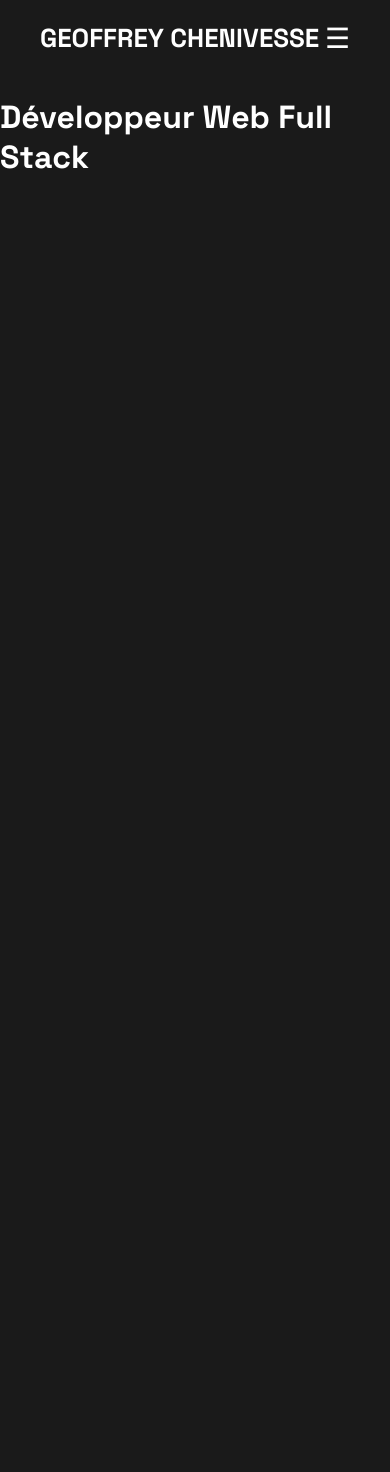
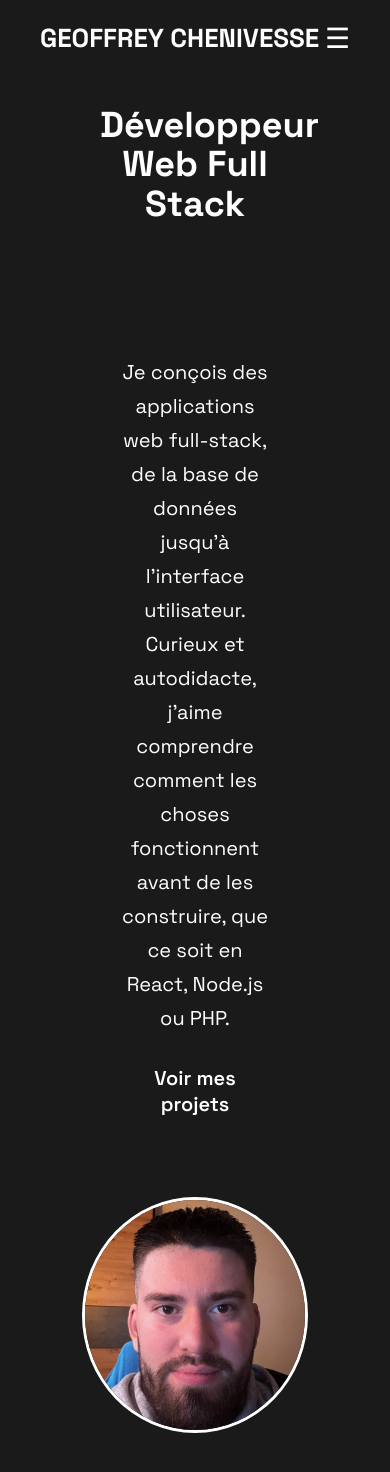
Before and after one commit to Prin0u/portfolio, a React (Vite) app: page / in a window 390 px wide. Shown: the top 1472 px of the page. Before the commit the page ends 844 px from the top, so only its background shows below. Built offline with nearby package versions, Linux system fonts and the light colour scheme.

Commit message:
Création hero responsive

```diff
--- a/src/App.jsx
+++ b/src/App.jsx
@@ -1,13 +1,11 @@
 import Navbar from "./components/Navbar";
+import Hero from "./components/Hero";
 
 function App() {
   return (
     <>
       <Navbar />
-
-      <div className="container py-5 text-center">
-        <h1>Développeur Web Full Stack</h1>
-      </div>
+      <Hero />
     </>
   );
 }
--- a/src/components/Hero.jsx
+++ b/src/components/Hero.jsx
@@ -0,0 +1,31 @@
+import "./css/Hero.css";
+
+function Hero() {
+  return (
+    <section className="hero" id="home">
+      <div className="hero-title">
+        <h1>Développeur Web Full Stack</h1>
+      </div>
+      <div className="hero-content">
+        <div className="hero-left">
+          <p>
+            Je conçois des applications web full-stack, de la base de données
+            jusqu'à l'interface utilisateur. Curieux et autodidacte, j'aime
+            comprendre comment les choses fonctionnent avant de les construire,
+            que ce soit en React, Node.js ou PHP.
+          </p>
+          <div className="hero-button">
+            <a href="#projects" className="btn-hero">
+              Voir mes projets
+            </a>
+          </div>
+        </div>
+        <div className="hero-right">
+          <img src="./images/me.jpg" alt="Photo de moi" />
+        </div>
+      </div>
+    </section>
+  );
+}
+
+export default Hero;
--- /dev/null
+++ b/src/components/css/Hero.css
@@ -0,0 +1,104 @@
+.hero {
+  min-height: 100vh;
+  display: flex;
+  flex-direction: column;
+  padding: 0 100px;
+}
+
+.hero-title {
+  text-align: center;
+  margin-bottom: 60px;
+}
+.hero-title h1 {
+  font-size: 64px;
+  font-weight: 700;
+  line-height: 1.1;
+}
+
+.hero-content {
+  display: flex;
+  justify-content: space-between;
+  align-items: center;
+  gap: 80px;
+}
+.hero-left {
+  flex: 1;
+  display: flex;
+  flex-direction: column;
+  align-items: center;
+  text-align: center;
+}
+
+.hero-left p {
+  font-size: 20px;
+  max-width: 600px;
+  line-height: 1.7;
+  text-align: center;
+}
+
+.btn-hero {
+  position: relative;
+  display: inline-block;
+  color: white;
+  text-decoration: none;
+  font-weight: 600;
+  font-size: 20px;
+  margin-top: 30px;
+  transition: transform 0.2s ease;
+}
+.btn-hero:hover {
+  transform: scale(1.1);
+}
+.btn-hero::after {
+  content: "";
+  position: absolute;
+  left: 0;
+  bottom: -4px;
+  width: 100%;
+  height: 2px;
+  background: white;
+  transform: scaleX(0);
+  transform-origin: left;
+}
+.btn-hero:hover::after {
+  transform: scaleX(1);
+}
+
+.hero-right {
+  flex: 1;
+  display: flex;
+  justify-content: center;
+}
+
+.hero-right img {
+  width: 320px;
+  height: 330px;
+  object-fit: cover;
+  border-radius: 50%;
+  border: 3px solid white;
+}
+
+@media (max-width: 1024px) {
+  .hero-content {
+    flex-direction: column;
+    text-align: center;
+    padding: 40px 20px;
+  }
+  .hero-title h1 {
+    font-size: 36px;
+  }
+  .hero-left {
+    order: 1;
+  }
+
+  .hero-left p {
+    margin: 0 auto;
+  }
+  .hero-right {
+    order: 2;
+  }
+  .hero-right img {
+    width: 220px;
+    height: 230px;
+  }
+}
```
Also changed, not shown: public/images/me.jpg (added).
